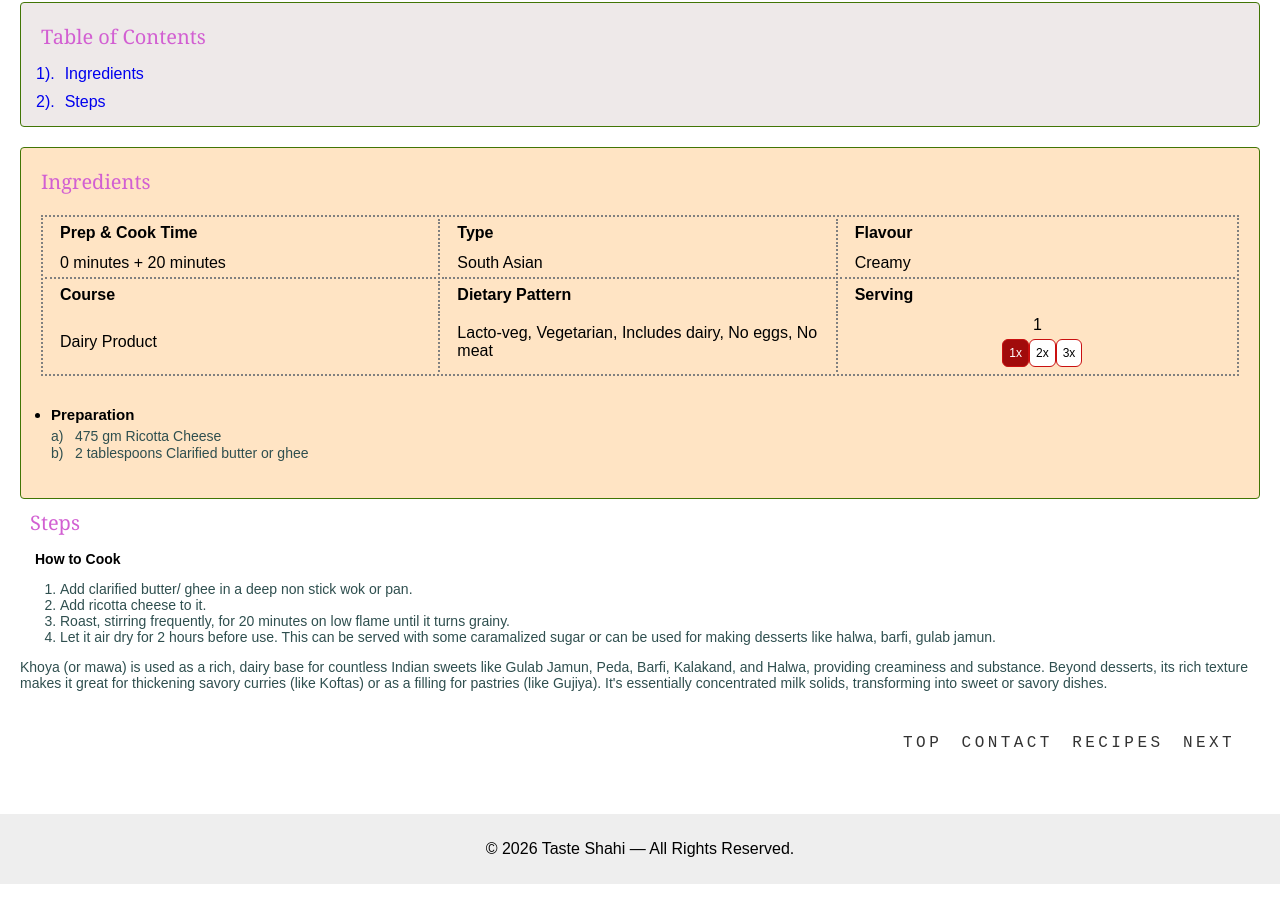
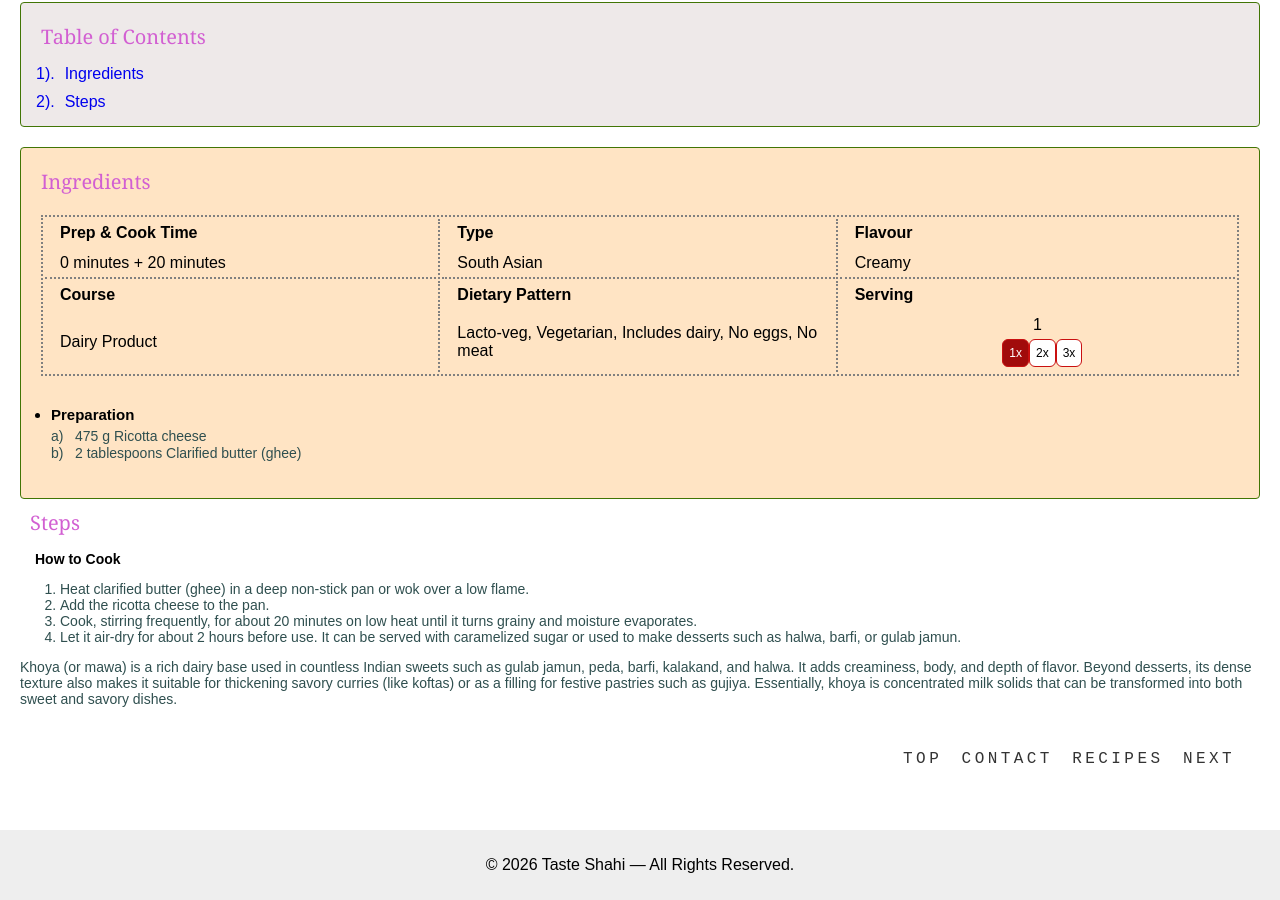
Before and after one commit to swad-rajsi/swad-rajsi.github.io, a Jekyll site: the page built from _recipes/koya.md, in a window 1280 px wide and 900 px high, scrolled down 852 px. Built offline with Jekyll 4.4.1, drawn with Linux system fonts in a browser that asks for light colours; some of the changed text lies outside the part shown.

Commit message:
spell check

```diff
--- a/_recipes/koya.md
+++ b/_recipes/koya.md
@@ -1,6 +1,6 @@
 ---
 layout: recipe
-title: "Khoya - Mawa - Kova (From Ricotta Cheese)"
+title: "Khoya – Mawa – Kova (From Ricotta Cheese)"
 title_hi: "खोया / मावा / कोवा (रिकोटा चीज़ से)"
 filter_title: "Khoya (From Ricotta)"
 lang_default: en
@@ -23,11 +23,11 @@ ingredients_en:
   - heading: Preparation
     items:
       - qty: 475
-        unit: gm
-        name: Ricotta Cheese
+        unit: g
+        name: Ricotta cheese
       - qty: 2
         unit: tablespoons
-        name: Clarified butter or ghee
+        name: Clarified butter (ghee)
 
 ingredients_hi:
   - heading: तैयारी
@@ -42,22 +42,22 @@ ingredients_hi:
 steps_en:
   - title: How to Cook
     actions:
-      - Add clarified butter/ ghee in a deep non stick wok or pan.
-      - Add ricotta cheese to it.
-      - Roast, stirring frequently, for 20 minutes on low flame until it turns grainy.
-      - Let it air dry for 2 hours before use. This can be served with some caramalized sugar or can be used for making desserts like halwa, barfi, gulab jamun.
+      - Heat clarified butter (ghee) in a deep non-stick pan or wok over a low flame.
+      - Add the ricotta cheese to the pan.
+      - Cook, stirring frequently, for about 20 minutes on low heat until it turns grainy and moisture evaporates.
+      - Let it air-dry for about 2 hours before use. It can be served with caramelized sugar or used to make desserts such as halwa, barfi, or gulab jamun.
 
 steps_hi:
   - title: बनाने की विधि
     actions:
-      - एक गहरी नॉन-स्टिक कढ़ाही या पैन में घी डालें।
+      - एक गहरी नॉन-स्टिक कढ़ाही या पैन में धीमी आंच पर घी गरम करें।
       - इसमें रिकोटा चीज़ डालें।
-      - धीमी आंच पर लगातार चलाते हुए 20 मिनट तक भूनें, जब तक यह दानेदार न हो जाए।
-      - उपयोग से पहले इसे 2 घंटे तक हवा में सूखने दें। इसे कैरामेलाइज़्ड चीनी के साथ परोसा जा सकता है या हलवा, बर्फी, गुलाब जामुन जैसी मिठाइयों में इस्तेमाल किया जा सकता है।
+      - धीमी आंच पर लगातार चलाते हुए लगभग 20 मिनट तक पकाएं, जब तक नमी सूख जाए और यह दानेदार न हो जाए।
+      - उपयोग से पहले इसे लगभग 2 घंटे तक हवा में सूखने दें। इसे कैरामेलाइज़्ड चीनी के साथ परोसा जा सकता है या हलवा, बर्फी और गुलाब जामुन जैसी मिठाइयों में इस्तेमाल किया जा सकता है।
 
 description_en: |
-  Khoya (or mawa) is used as a rich, dairy base for countless Indian sweets like Gulab Jamun, Peda, Barfi, Kalakand, and Halwa, providing creaminess and substance. Beyond desserts, its rich texture makes it great for thickening savory curries (like Koftas) or as a filling for pastries (like Gujiya). It's essentially concentrated milk solids, transforming into sweet or savory dishes.
+  Khoya (or mawa) is a rich dairy base used in countless Indian sweets such as gulab jamun, peda, barfi, kalakand, and halwa. It adds creaminess, body, and depth of flavor. Beyond desserts, its dense texture also makes it suitable for thickening savory curries (like koftas) or as a filling for festive pastries such as gujiya. Essentially, khoya is concentrated milk solids that can be transformed into both sweet and savory dishes.
 
 description_hi: |
-  खोया (या मावा) का उपयोग गुलाब जामुन, पेड़ा, बर्फी, कलाकंद और हलवा जैसी अनगिनत भारतीय मिठाइयों के लिए एक समृद्ध, दूध आधारित आधार के रूप में किया जाता है, जो उन्हें मलाईदार और गाढ़ापन प्रदान करता है। मिठाइयों के अलावा, इसकी समृद्ध बनावट इसे नमकीन करी (जैसे कोफ्ते) को गाढ़ा करने या पेस्ट्री (जैसे गुजिया) में भरने के लिए उपयुक्त बनाती है। यह मूल रूप से गाढ़ा दूध ठोस पदार्थ है, जिसे मीठे या नमकीन व्यंजनों में रूपांतरित किया जा सकता है।
+  खोया (या मावा) का उपयोग गुलाब जामुन, पेड़ा, बर्फी, कलाकंद और हलवा जैसी अनेक भारतीय मिठाइयों में एक समृद्ध, दूध-आधारित सामग्री के रूप में किया जाता है। यह मिठाइयों को मलाईदार बनावट और गाढ़ापन प्रदान करता है। मिठाइयों के अलावा, इसकी गाढ़ी बनावट इसे नमकीन करी (जैसे कोफ्ते) को गाढ़ा करने या गुजिया जैसी पारंपरिक पेस्ट्री में भरावन के रूप में भी उपयुक्त बनाती है। मूल रूप से, खोया गाढ़ा किया हुआ दूध ठोस पदार्थ है, जिसे मीठे और नमकीन दोनों प्रकार के व्यंजनों में इस्तेमाल किया जा सकता है।
 ---
```
